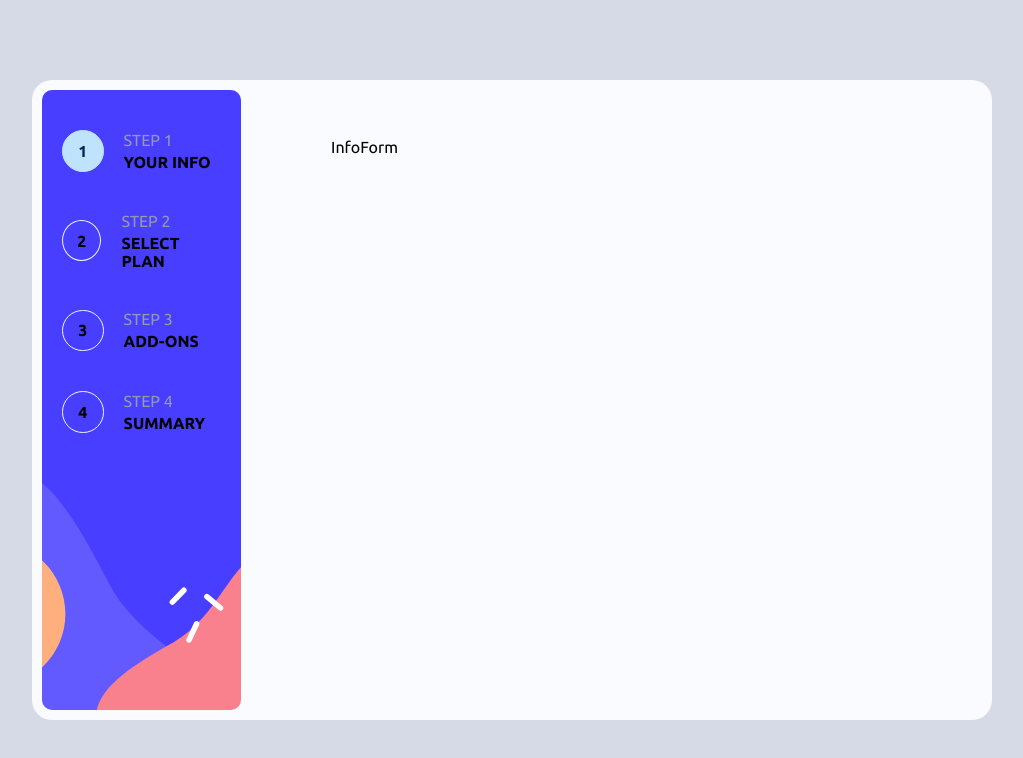
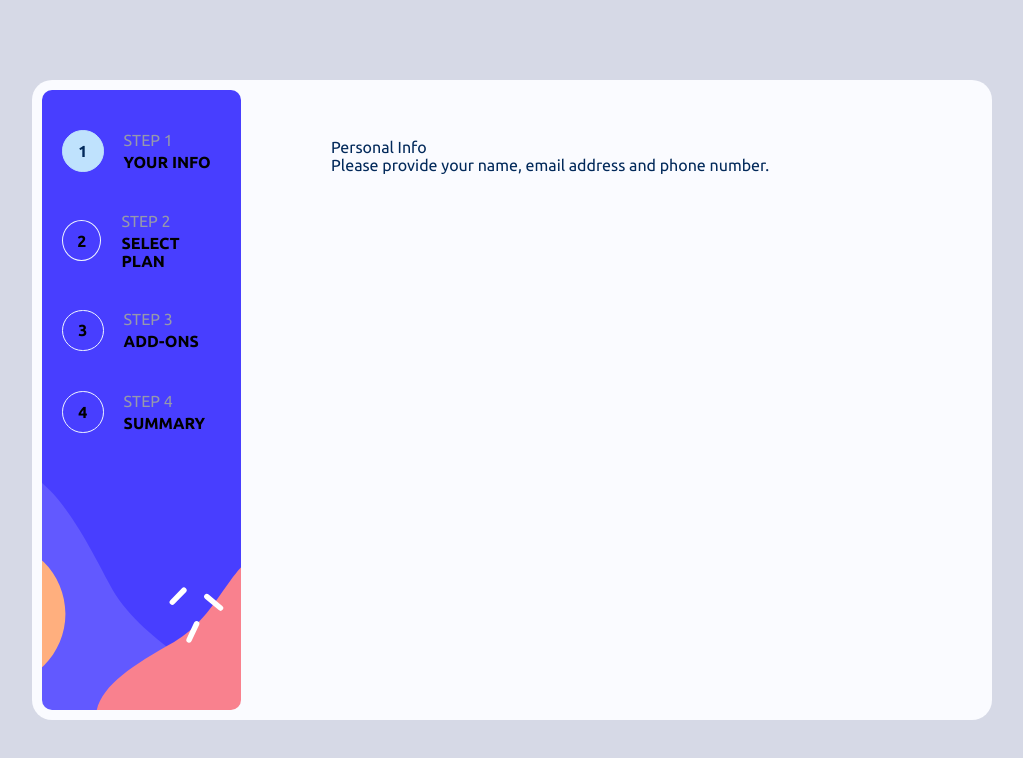
Before and after one commit to alvaromd99/multi-step-form, a React (Vite) app: page / in a window 1280 px wide. Shown: the top 758 px of the page, without its empty margins (128-1151 px from the left). Built offline with nearby package versions, Linux system fonts and the light colour scheme.

Commit message:
change the functions to const

```diff
--- a/src/App.css
+++ b/src/App.css
@@ -105,5 +105,13 @@
 
 .main-content {
 	width: 100%;
+	color: var(--marine-blue);
 	padding: 3rem 5rem;
 }
+
+.header {
+	& h1 {
+		font-size: 2rem;
+		font-weight: 700;
+	}
+}
--- a/src/components/steps/InfoForm.tsx
+++ b/src/components/steps/InfoForm.tsx
@@ -1,3 +1,14 @@
-export default function InfoForm() {
-	return <div>InfoForm</div>
+import Title from './header/Title'
+
+const InfoForm = () => {
+	return (
+		<div>
+			<Title
+				title='Personal Info'
+				subtitle='Please provide your name, email address and phone number.'
+			/>
+		</div>
+	)
 }
+
+export default InfoForm
--- a/src/components/steps/PickAddOns.tsx
+++ b/src/components/steps/PickAddOns.tsx
@@ -1,3 +1,5 @@
-export default function PickAddOns() {
+const PickAddOns = () => {
 	return <div>PickAddOns</div>
 }
+
+export default PickAddOns
--- a/src/components/steps/SelectPlan.tsx
+++ b/src/components/steps/SelectPlan.tsx
@@ -1,3 +1,5 @@
-export default function SelectPlan() {
+const SelectPlan = () => {
 	return <div>SelectPlan</div>
 }
+
+export default SelectPlan
--- a/src/components/steps/Summary.tsx
+++ b/src/components/steps/Summary.tsx
@@ -1,3 +1,5 @@
-export default function Summary() {
+const Summary = () => {
 	return <div>Summary</div>
 }
+
+export default Summary
```
